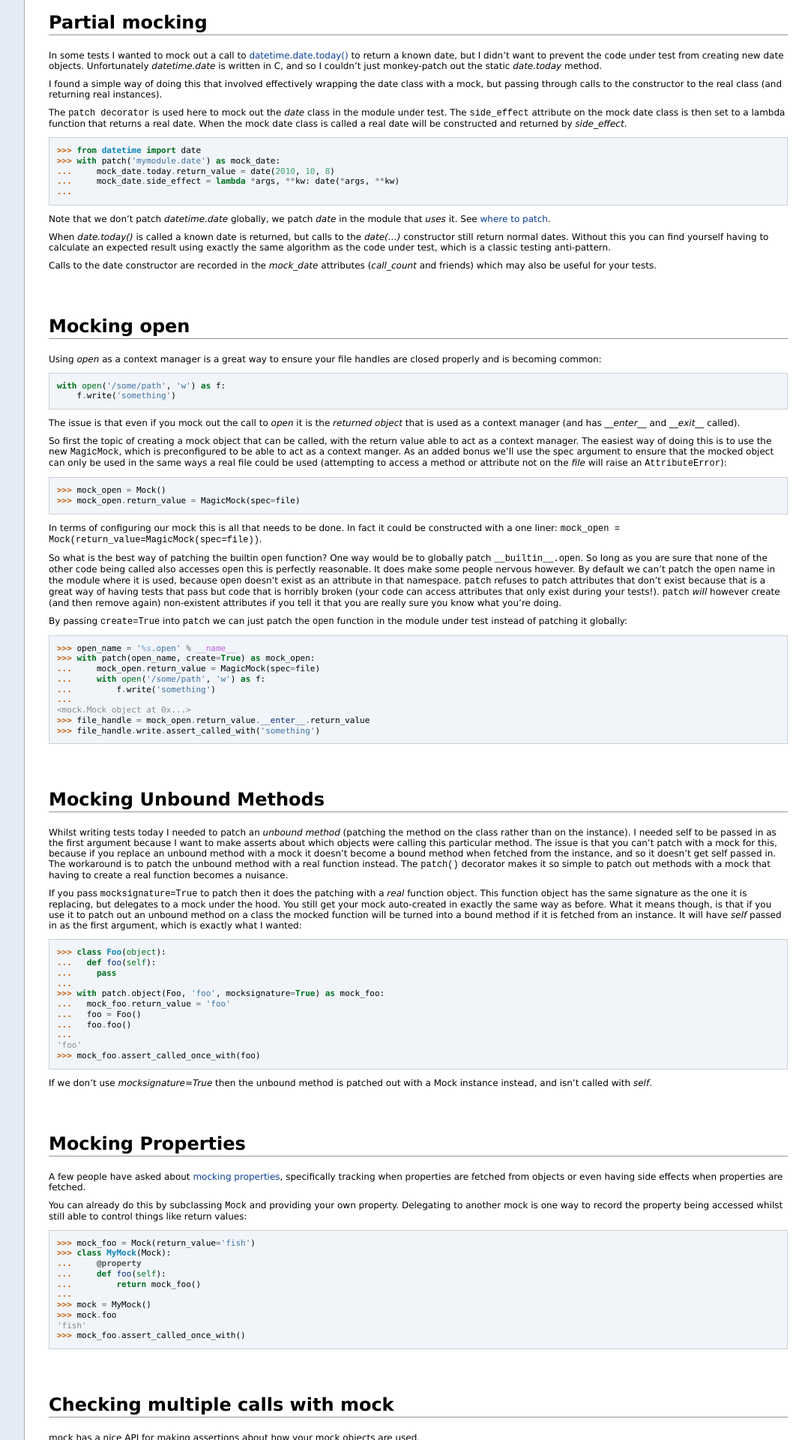
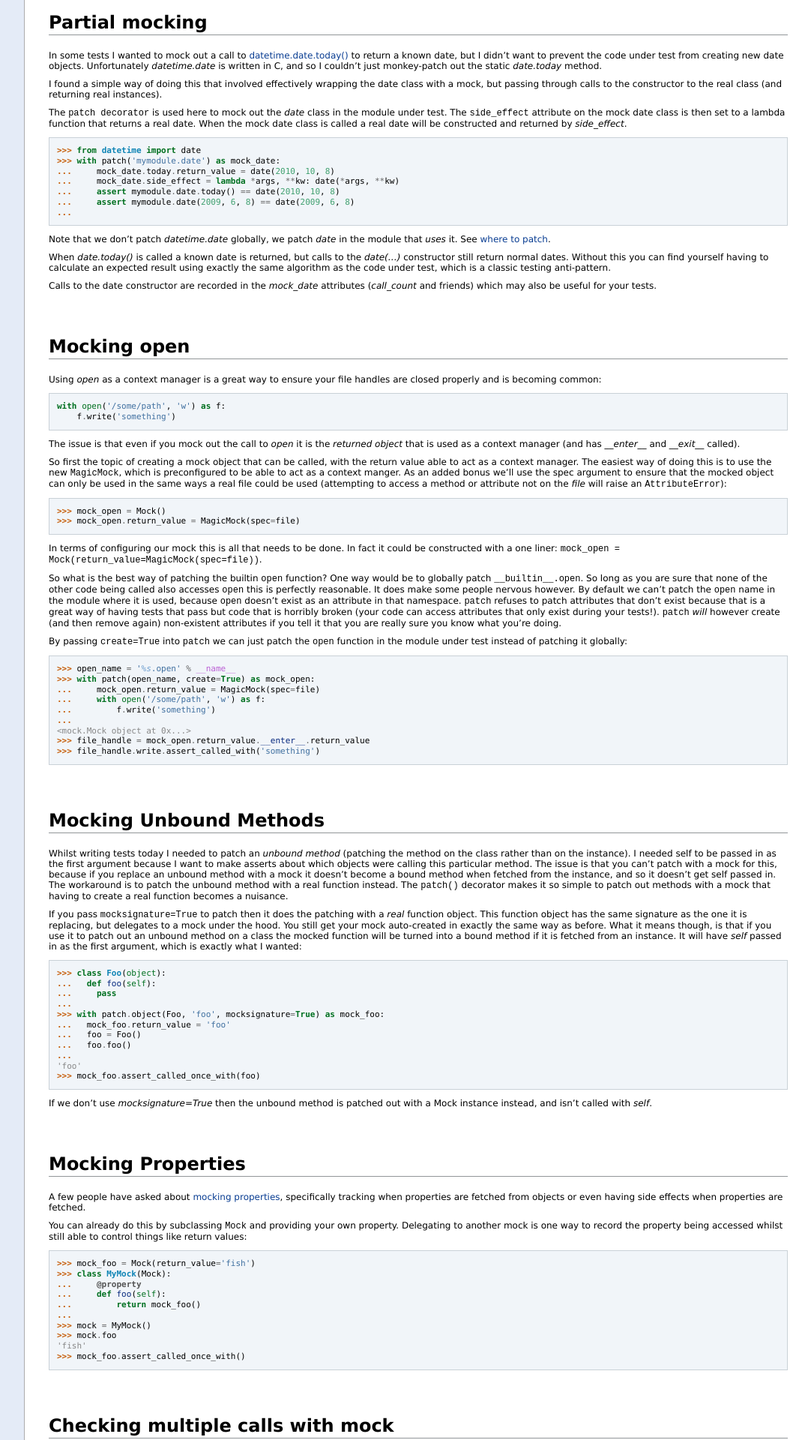
Before and after one commit to testing-cabal/mock, a Sphinx documentation site: the page built from docs/examples.txt, in a window 1280 px wide. Shown: the part 1183-3103 px from the top of the page at 75% size, without its empty margins (197-1279 px from the left). Built offline with Sphinx 7.4.7, drawn with Linux system fonts in a browser that asks for light colours; pages that are not in the unit, such as notebooks, are missing from menus.

Commit message:
Doc updates

```diff
--- a/docs/examples.txt
+++ b/docs/examples.txt
@@ -8,6 +8,7 @@
 
     import sys
     from mock import MagicMock, Mock, patch
+    from datetime import date
 
     BackendProvider = Mock()
     sys.modules['mymodule'] = mymodule = Mock(name='mymodule')
@@ -23,6 +24,7 @@
 
     mymodule.frob = frob
     mymodule.grob = grob
+    mymodule.date = date
 
 Here are some more examples for some slightly more advanced scenarios than in
 the :ref:`getting started <getting-started>` guide.
@@ -135,6 +137,8 @@
     >>> with patch('mymodule.date') as mock_date:
     ...     mock_date.today.return_value = date(2010, 10, 8)
     ...     mock_date.side_effect = lambda *args, **kw: date(*args, **kw)
+    ...     assert mymodule.date.today() == date(2010, 10, 8)
+    ...     assert mymodule.date(2009, 6, 8) == date(2009, 6, 8)
     ...
 
 Note that we don't patch `datetime.date` globally, we patch `date` in the
```
